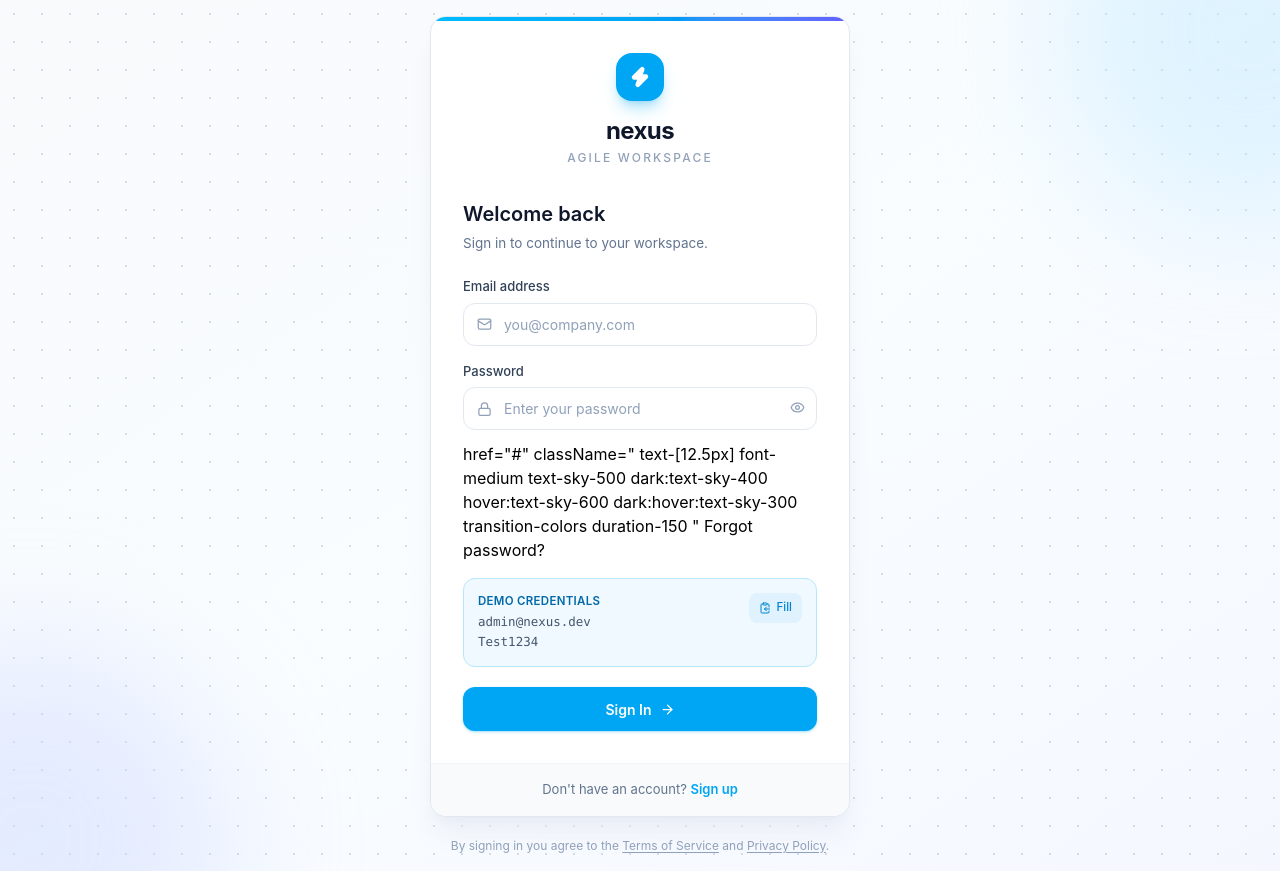
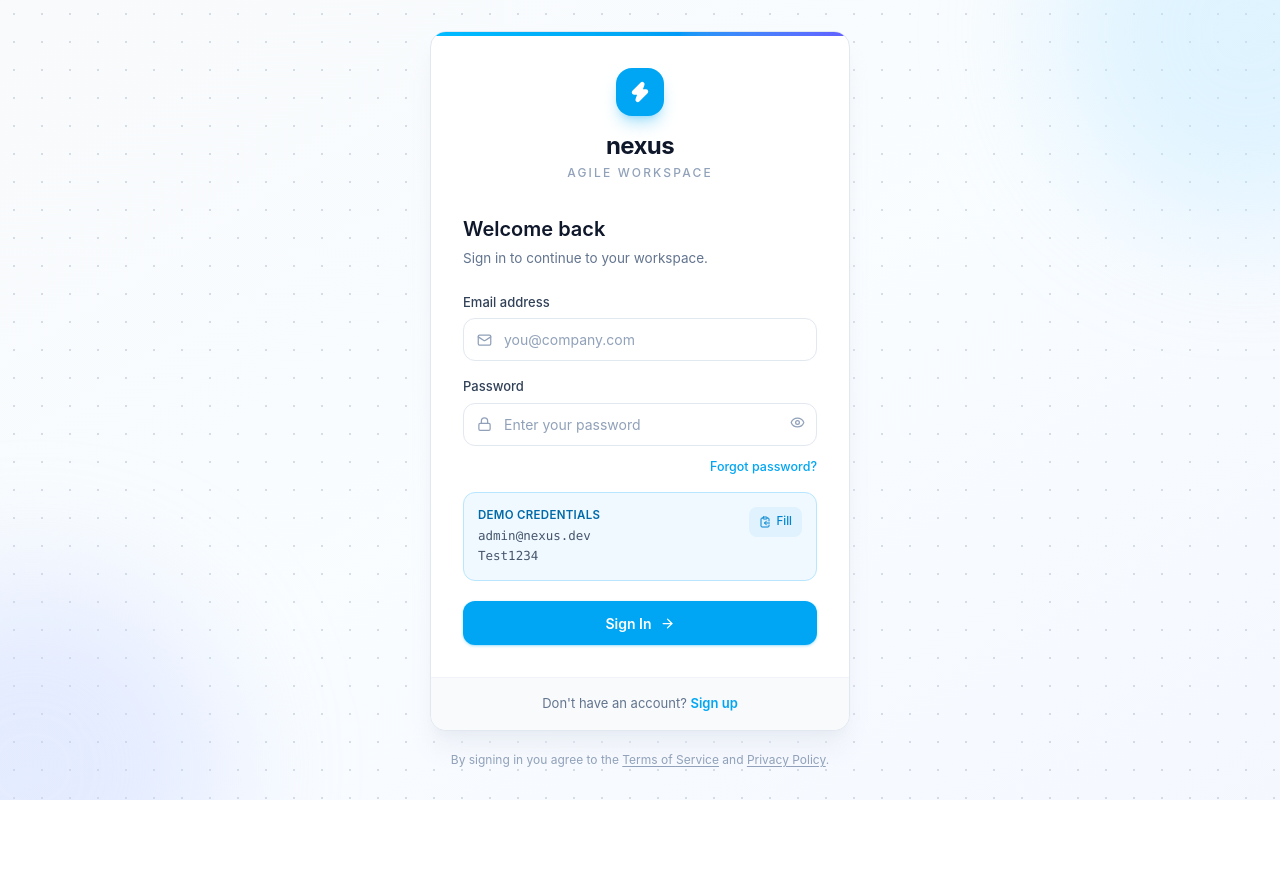
Before and after one commit to whoabuu/Project-management, a React (Vite) app in the folder client/: page /login in a window 1280 px wide. After the commit the page ends 800 px from the top, so only its background shows below. Built offline with nearby package versions, Linux system fonts and the light colour scheme.

Commit message:
Login page bug solved

```diff
--- a/client/src/pages/Login.tsx
+++ b/client/src/pages/Login.tsx
@@ -317,21 +317,24 @@ const Login = () => {
 
               {/* Forgot password */}
               <div className="flex justify-end -mt-1">
-                <a>
+                <a
                   href="#"
                   className="
                     text-[12.5px] font-medium
                     text-sky-500 dark:text-sky-400
                     hover:text-sky-600 dark:hover:text-sky-300
                     transition-colors duration-150
-                  "
+                  ">
 
                   Forgot password?
+
                 </a>
               </div>
 
               {/* Demo credentials */}
-              <DemoBox onFill={(e, p) => { setEmail(e); setPassword(p); }} />
+              {import.meta.env.DEV && (
+                <DemoBox onFill={(e, p) => { setEmail(e); setPassword(p); }} />
+              )}
 
               {/* Submit */}
               <button
```
